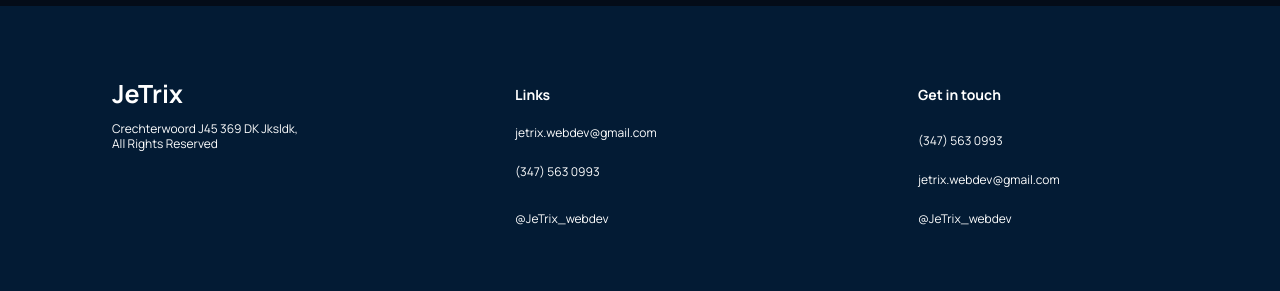
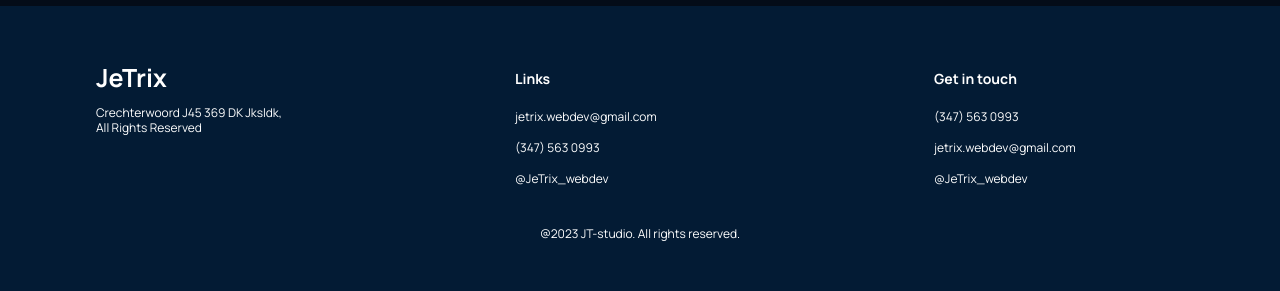
Before and after one commit to Baisalov24/project_modern_uiux, a React (Create React App) app: page / in a window 1280 px wide. Shown: the part 5840-6131 px from the top of the page. Built offline with nearby package versions, Linux system fonts and the light colour scheme.

Commit message:
footer bug fixed

```diff
--- a/src/containers/footer/Footer.jsx
+++ b/src/containers/footer/Footer.jsx
@@ -13,41 +13,41 @@ const Footer = () => (
       </div>
       <div className="gpt3__footer-links_div">
         <h4>Links</h4>
-        <p>
+        <div>
           <a href="mailto:jetrix.webdev@gmail.com" className="gmail-button">
-            jetrix.webdev@gmail.com
+            <p>jetrix.webdev@gmail.com</p>
           </a>
-        </p>
-        <p>
+        </div>
+        <div>
           <a href="https://wa.me/+13475630993" target="_blank">
             <p>(347) 563 0993</p>
           </a>
-        </p>
-        <p>
+        </div>
+        <div>
           <a href="https://www.instagram.com/jetrix_webdev" target="_blank">
             <p>@JeTrix_webdev</p>
           </a>
-        </p>
+        </div>
       </div>
 
       <div className="gpt3__footer-links_div">
         <h4>Get in touch</h4>
-        <p>
+        <div>
           <a href="https://wa.me/+13475630993" target="_blank">
             <p>(347) 563 0993</p>
           </a>
-        </p>
-        <p>
+        </div>
+        <div>
           <a href="mailto:jetrix.webdev@gmail.com" className="gmail-button">
-            jetrix.webdev@gmail.com
+            <p>jetrix.webdev@gmail.com</p>
           </a>
-        </p>
+        </div>
 
-        <p>
+        <div>
           <a href="https://www.instagram.com/jetrix_webdev" target="_blank">
             <p>@JeTrix_webdev</p>
           </a>
-        </p>
+        </div>
       </div>
     </div>
     <div className="gpt3__footer-copyright">
--- a/src/containers/footer/footer.css
+++ b/src/containers/footer/footer.css
@@ -55,7 +55,7 @@
 
 .gpt3__footer-links div {
     width: 250px;
-    margin: 1rem;
+    /* margin: 1rem; */
 }
 
 .gpt3__footer-links_logo {
@@ -135,9 +135,9 @@
         line-height: 42px;
     }
 
-    .gpt3__footer-links div {
+    /* .gpt3__footer-links div {
         margin: 1rem 0;
-    }
+    } */
 
     .gpt3__footer-btn p {
         font-size: 14px;
@@ -151,3 +151,8 @@
         line-height: 38px;
     }
 }
+
+div {
+    margin: 0;
+    padding: 0;
+}
```
